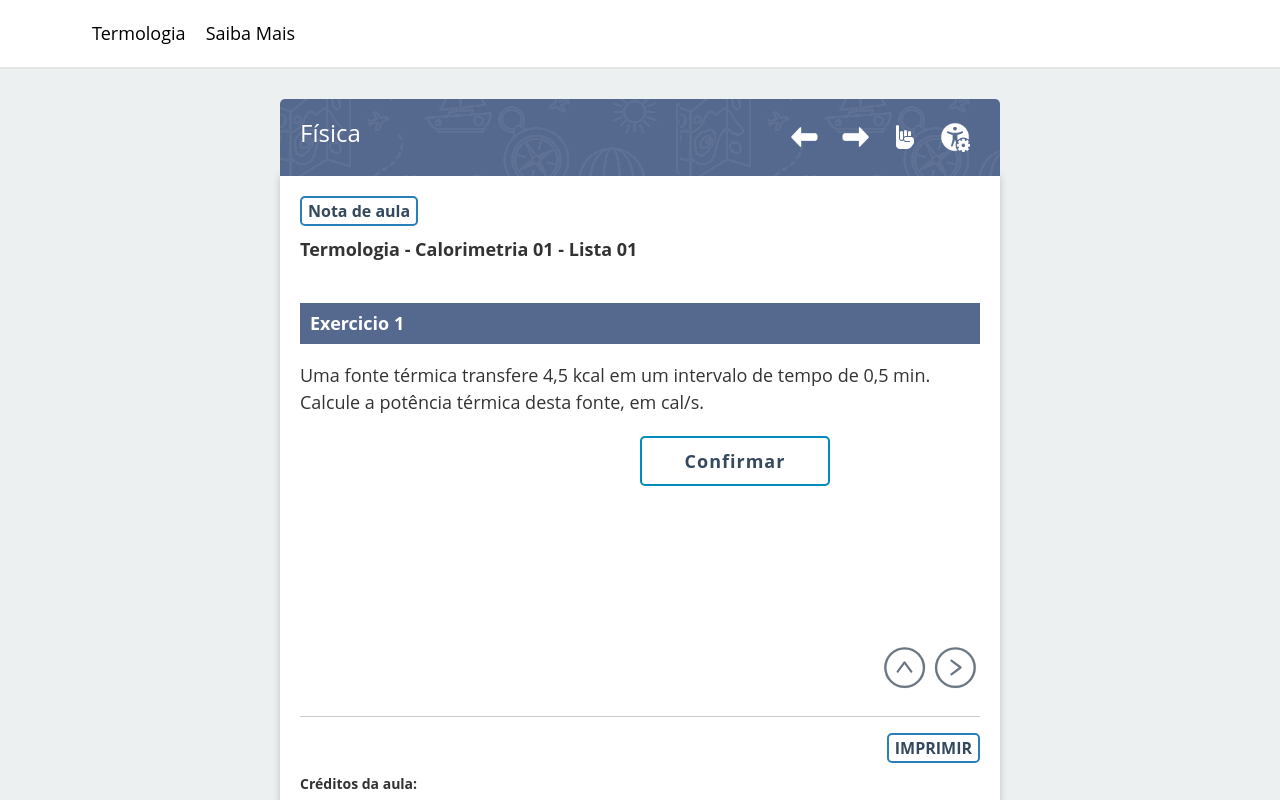
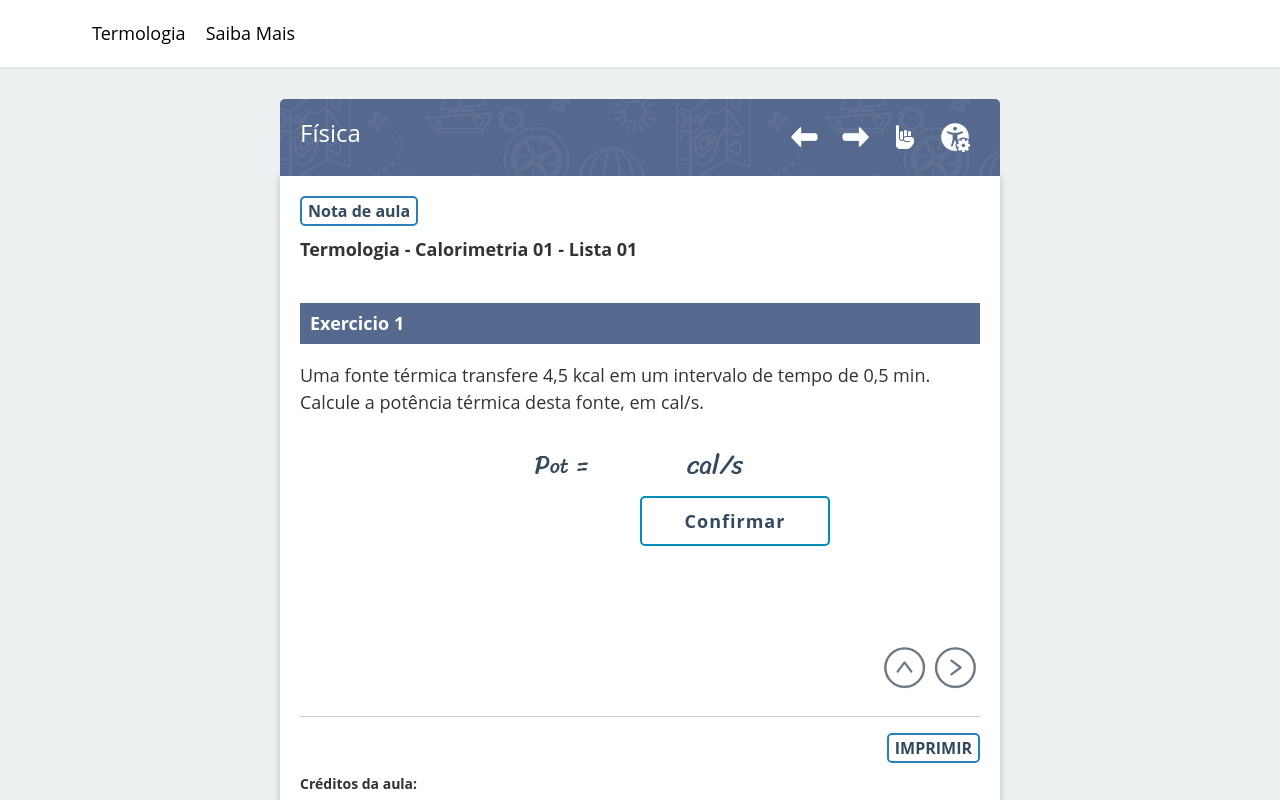
Before and after one commit to csaifrn/fisica-online, a React (Create React App) app: page / in a window 1280 px wide. Shown: the top 800 px of the page. Built offline with nearby package versions, Linux system fonts and the light colour scheme.

Commit message:
adicionar imagem no componente

```diff
--- a/src/components/CardCorpoAtividade.js
+++ b/src/components/CardCorpoAtividade.js
@@ -1,6 +1,7 @@
 import { useState } from "react";
 import CardCorpoAtividadeExercicio from "./CardCorpoAtividadeExercicio";
 import CardRodapeAtividade from "./CardRodapeAtividade";
+import Image01 from "../assets/01.png"
 
 const CardCorpoAtividade = () => {
     const [exercicios, useExercicios] = useState([
@@ -8,6 +9,7 @@ const CardCorpoAtividade = () => {
             id: 1,
             titulo: 'Exercicio 1',
             descricao: 'Uma fonte térmica transfere 4,5 kcal em um intervalo de tempo de 0,5 min. Calcule a potência térmica desta fonte, em cal/s.',
+            image: Image01
         },
     ])
 
--- a/src/components/CardCorpoAtividadeExercicio.js
+++ b/src/components/CardCorpoAtividadeExercicio.js
@@ -12,6 +12,7 @@ const CardCorpoAtividadeExercicio = (props) => {
             <h1>{props["content"]["titulo"]}</h1>
             <p className="esp10">{props["content"]["descricao"]}</p>
             <div className="iframe">
+                <img src={props["content"]["image"]} />
                 <form name="formulario">
                     <input className="button button1 bptn" type="button" id="btnC" onClick={confirmar} value="Confirmar" />
                     <input className="button button1 bptn" type="button" id="btnR" onClick={refazer} value="Tente novamente" hidden />
```
Also changed, not shown: src/assets/01.png (added).
